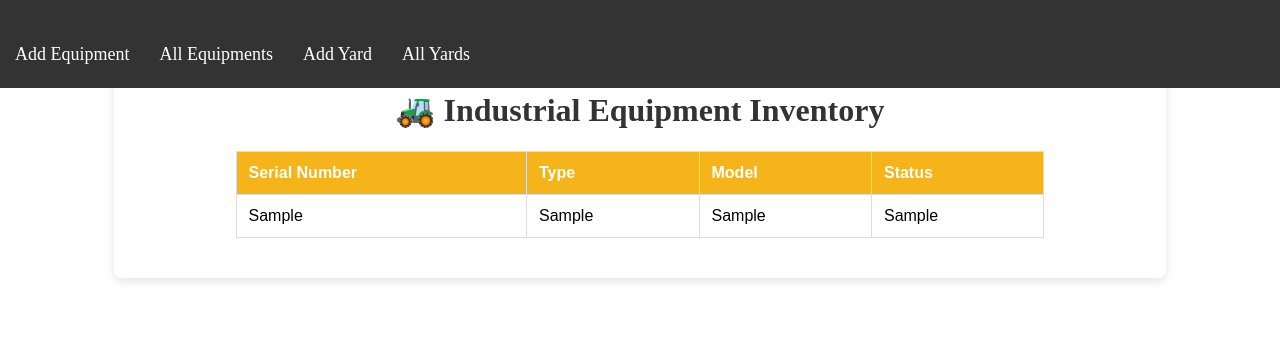
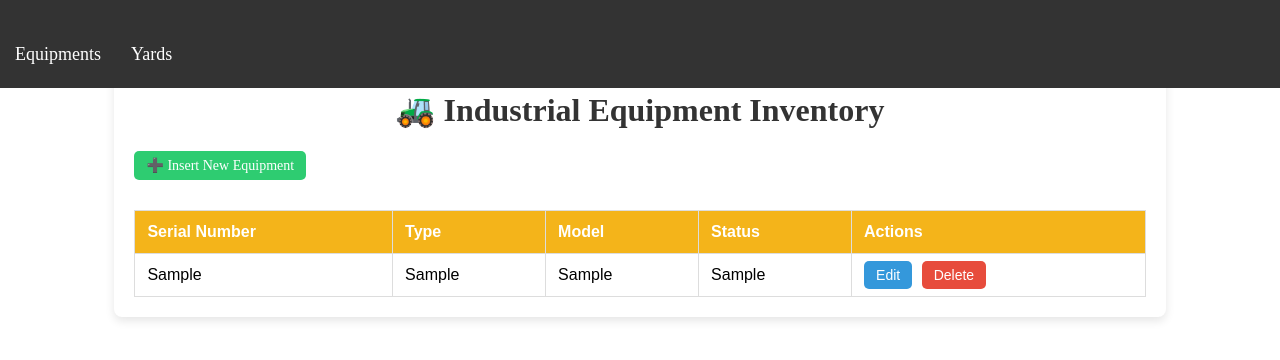
Before and after one commit to lolomamdo2006-lab/The-Industrial-Equipment-Project, a Django app: template templates/rental_service/equipment.html in a window 1280 px wide. Shown: the top 360 px of the page. Run offline with Django 5.2, Linux system fonts and the light colour scheme; the template is opened without the code that fills it: most values are stand-ins (such as "Sample title", 1, 10 or a date in 2020).

Commit message:
i update the front end

```diff
--- a/templates/navbar.html
+++ b/templates/navbar.html
@@ -1,9 +1,9 @@
 <div class="sidebar">
 
-    <a href="{% url 'insert_equipment' %}">Add Equipment</a>
-    <a href="{% url 'equipment_list' %}">All Equipments</a>
-    <a href="{% url 'insert_yard' %}">Add Yard</a>
-    <a href="{% url 'yard_list' %}">All Yards</a>
+
+    <a href="{% url 'equipment_list' %}">Equipments</a>
+
+    <a href="{% url 'yard_list' %}">Yards</a>
 
 </div>
 <style>
--- a/templates/rental_service/equipment.html
+++ b/templates/rental_service/equipment.html
@@ -1,15 +1,74 @@
 {% extends 'base.html' %}
 
 {% block content %}
+
 <style>
-    table { width: 80%; margin: 20px auto; border-collapse: collapse; font-family: Arial, sans-serif; }
-    th, td { border: 1px solid #ddd; padding: 12px; text-align: left; }
-    th { background-color: #f4b41a; color: white; }
-    tr:nth-child(even) { background-color: #f2f2f2; }
-    h1 { text-align: center; color: #333; }
+    .content {
+        width: 80%;
+        margin: 50px auto;
+        background-color: #ffffff;
+        padding: 20px;
+        border-radius: 8px;
+        box-shadow: 0px 4px 10px rgba(0,0,0,0.1);
+    }
+
+    table {
+        width: 100%;
+        border-collapse: collapse;
+        font-family: Arial, sans-serif;
+        margin-top: 20px;
+    }
+
+    th, td {
+        border: 1px solid #ddd;
+        padding: 12px;
+        text-align: left;
+    }
+
+    th {
+        background-color: #f4b41a;
+        color: white;
+    }
+
+    tr:nth-child(even) {
+        background-color: #f2f2f2;
+    }
+
+    h1 {
+        text-align: center;
+        color: #333;
+    }
+
+    .btn {
+        padding: 6px 12px;
+        border-radius: 5px;
+        text-decoration: none;
+        color: white;
+        font-size: 14px;
+        margin-right: 5px;
+    }
+
+    .edit {
+        background-color: #3498db;
+    }
+
+    .delete {
+        background-color: #e74c3c;
+    }
+
+    .insert {
+        background-color: #2ecc71;
+        display: inline-block;
+        margin-bottom: 10px;
+    }
 </style>
+
 <div class="content">
+
 <h1>🚜 Industrial Equipment Inventory</h1>
+
+<!-- زرار الإضافة -->
+<a href="{% url 'insert_equipment' %}" class="btn insert">➕ Insert New Equipment</a>
 
 <table>
     <thead>
@@ -18,8 +77,10 @@
             <th>Type</th>
             <th>Model</th>
             <th>Status</th>
+            <th>Actions</th>
         </tr>
     </thead>
+
     <tbody>
         {% for item in equipment %}
         <tr>
@@ -27,24 +88,24 @@
             <td>{{ item.1 }}</td>
             <td>{{ item.2 }}</td>
             <td>{{ item.3 }}</td>
+
+            <td>
+                <a href="#" class="btn edit">Edit</a>
+                <a href="#" class="btn delete"
+                   onclick="return confirm('Are you sure you want to delete this item?');">
+                   Delete
+                </a>
+            </td>
         </tr>
         {% empty %}
         <tr>
-            <td colspan="4" style="text-align: center;">No equipment found in the database.</td>
+            <td colspan="5" style="text-align: center;">No equipment found in the database.</td>
         </tr>
         {% endfor %}
     </tbody>
-</table></div>
-<style>
-        .content{
-        width: 80%;
-        margin-left: auto;
-        margin-right: auto;
-        margin-top: 50px;
-    background-color: #ffffff;
-    padding: 20px;
-    border-radius: 8px;
-    box-shadow: 0px 4px 10px rgba(0,0,0,0.1);
-    }
-</style>
+
+</table>
+
+</div>
+
 {% endblock content %}
```
Also changed, not shown: templates/rental_service/yard.html (+83 -20 lines).
